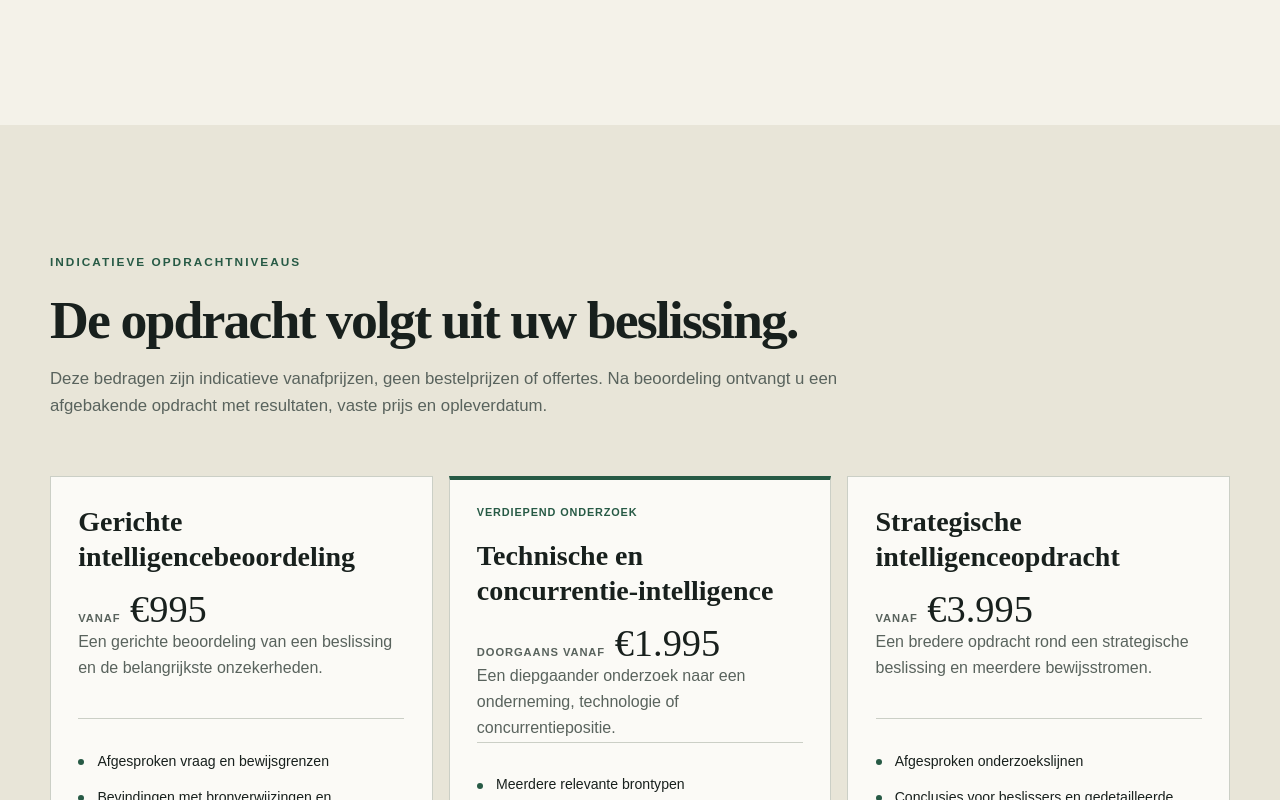
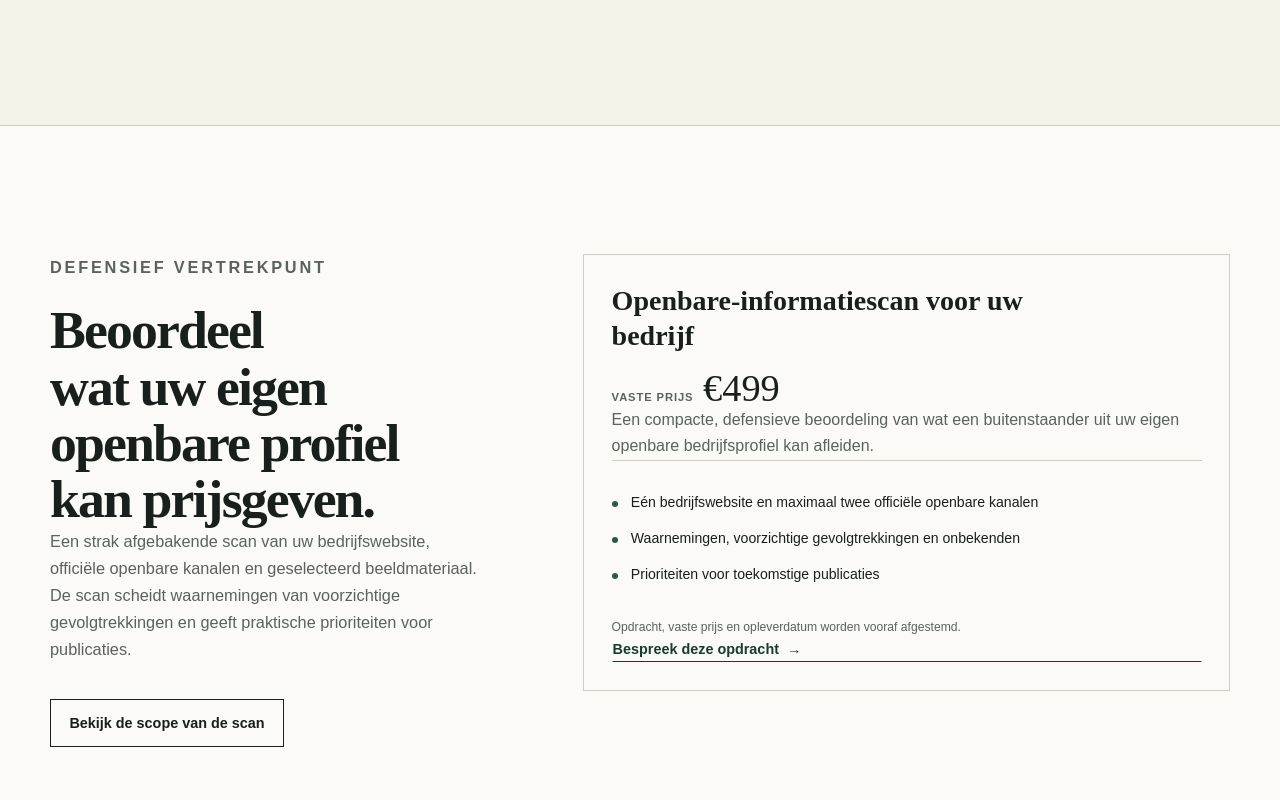
Before and after one commit to greenf88/MelonCactus, a Next.js app: page /nl/diensten in a window 1280 px wide. Shown: the part 2160-2960 px from the top of the page. Built offline with nearby package versions, Linux system fonts and the light colour scheme; no server answers.

Commit message:
Add fixed-scope public profile scan

```diff
--- a/src/app/(nl)/nl/diensten/page.tsx
+++ b/src/app/(nl)/nl/diensten/page.tsx
@@ -3,7 +3,7 @@ import { ButtonLink } from "@/components/buttons";
 import { Container } from "@/components/container";
 import { PageHeader } from "@/components/page-header";
 import { ServiceCard } from "@/components/service-card";
-import { reportOptionsNl } from "@/config/site-nl";
+import { publicProfileScanNl, reportOptionsNl } from "@/config/site-nl";
 import { deliveryOptions } from "@/config/delivery";
 import { languageAlternates } from "@/lib/i18n";
 
@@ -38,6 +38,10 @@ export default function DutchServicesPage() {
         <div className="content-heading"><p className="eyebrow">Onderzoeksterreinen</p><h2>Waar gericht bewijs het beeld kan veranderen.</h2></div>
         <div className="capability-list">{capabilities.map(([title, copy], index) => <article key={title}><span>{String(index + 1).padStart(2, "0")}</span><div><h3>{title}</h3><p>{copy}</p></div></article>)}</div>
       </Container></section>
+      <section className="section section-muted"><Container className="split-content">
+        <div className="prose-block"><p className="eyebrow">Defensief vertrekpunt</p><h2>Beoordeel wat uw eigen openbare profiel kan prijsgeven.</h2><p>Een strak afgebakende scan van uw bedrijfswebsite, officiële openbare kanalen en geselecteerd beeldmateriaal. De scan scheidt waarnemingen van voorzichtige gevolgtrekkingen en geeft praktische prioriteiten voor publicaties.</p><ButtonLink href="/nl/diensten/openbare-informatiescan" variant="secondary">Bekijk de scope van de scan</ButtonLink></div>
+        <ServiceCard locale="nl" service={publicProfileScanNl} />
+      </Container></section>
       <section className="section pricing-section" id="rapporten"><Container>
         <div className="content-heading"><p className="eyebrow">Indicatieve opdrachtniveaus</p><h2>De opdracht volgt uit uw beslissing.</h2><p>Deze bedragen zijn indicatieve vanafprijzen, geen bestelprijzen of offertes. Na beoordeling ontvangt u een afgebakende opdracht met resultaten, vaste prijs en opleverdatum.</p></div>
         <div className="pricing-grid">{reportOptionsNl.map((service) => <ServiceCard locale="nl" service={service} key={service.name} />)}</div>
```
